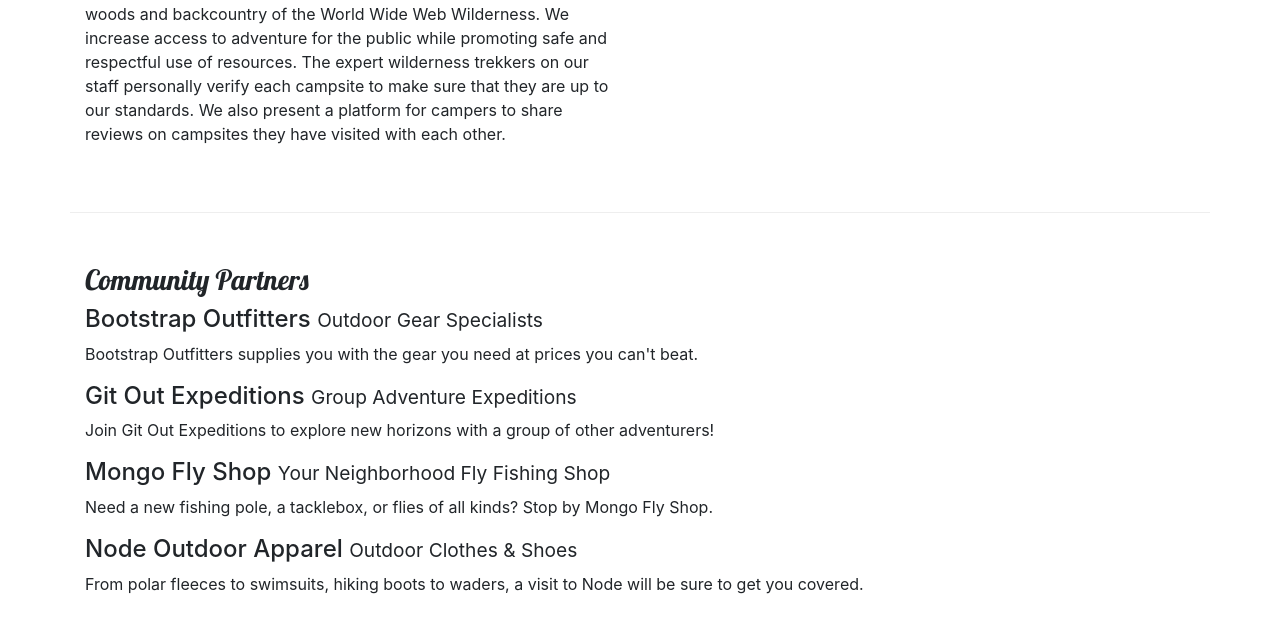
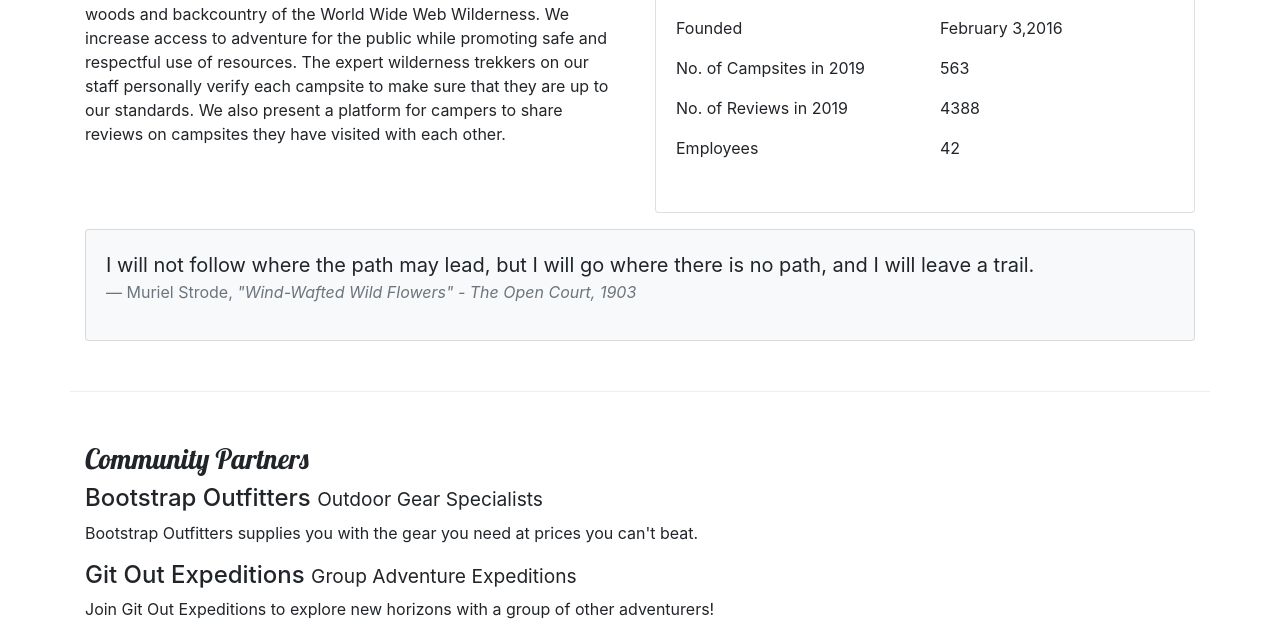
Before and after one commit to AndreasGuy54/nucampsite, a website: page aboutus.html in a window 1280 px wide. Shown: the part 468-1100 px from the top of the page. Drawn offline with nearby package versions, Linux system fonts and the light colour scheme.

Commit message:
added facts and quote cards

```diff
--- a/aboutus.html
+++ b/aboutus.html
@@ -70,6 +70,37 @@
                 <h3>Our Mission</h3>
                 <p>We present a curated database of the best campsites in the vast woods and backcountry of the World Wide Web Wilderness. We increase access to adventure for the public while promoting safe and respectful use of resources. The expert wilderness trekkers on our staff personally verify each campsite to make sure that they are up to our standards. We also present a platform for campers to share reviews on campsites they have visited with each other.</p>
             </div>
+            <!-- Facts Card -->
+            <div class="col-sm-6">
+                <div class="card">
+                    <h3 class="card-header bg-primary text-white">Facts At a Glance</h3>
+                    <div class="card-body">
+                        <dl class="row">
+                            <dl class="col-6">Founded</dl>
+                            <dl class="col-6">February 3,2016</dl>
+                            <dl class="col-6">No. of Campsites in 2019</dl>
+                            <dl class="col-6">563</dl>
+                            <dl class="col-6">No. of Reviews in 2019</dl>
+                            <dl class="col-6">4388</dl>
+                            <dl class="col-6">Employees</dl>
+                            <dl class="col-6">42</dl>
+                        </dl>
+                    </div>
+                </div>
+            </div>
+            <!-- Quotes Card -->
+            <div class="col">
+                <div class="card bg-light mt-3">
+                    <blockquote class="blockquote card-body">
+                        <p class="mb-0">I will not follow where the path may lead, but I will go where there is no path, and I will leave a trail.</p>
+                        <footer class="blockquote-footer">Muriel Strode,
+                            <cite title="Source Title">"Wind-Wafted Wild Flowers" -
+                                The Open Court, 1903
+                            </cite>
+                        </footer>
+                    </blockquote>
+                </div>
+            </div>
         </div>
 
         <div class="row row-content">
@@ -87,7 +118,7 @@
         </div>
     </div>
 
-    <footer>
+    <footer class="site-footer">
         <div class="container">
             <div class="row">
                 <div class="col-4 col-sm-2 offset-1">
--- a/css/styles.css
+++ b/css/styles.css
@@ -14,7 +14,7 @@ header h2 {
     color: #CEC8FF;
 }
 
-footer {
+.site-footer {
     background-image: linear-gradient(#CEC8FF, white);
     padding: 1.25rem 0;
 }
```
Also changed, not shown: contactus.html (+1 -1 lines), index.html (+1 -1 lines).
